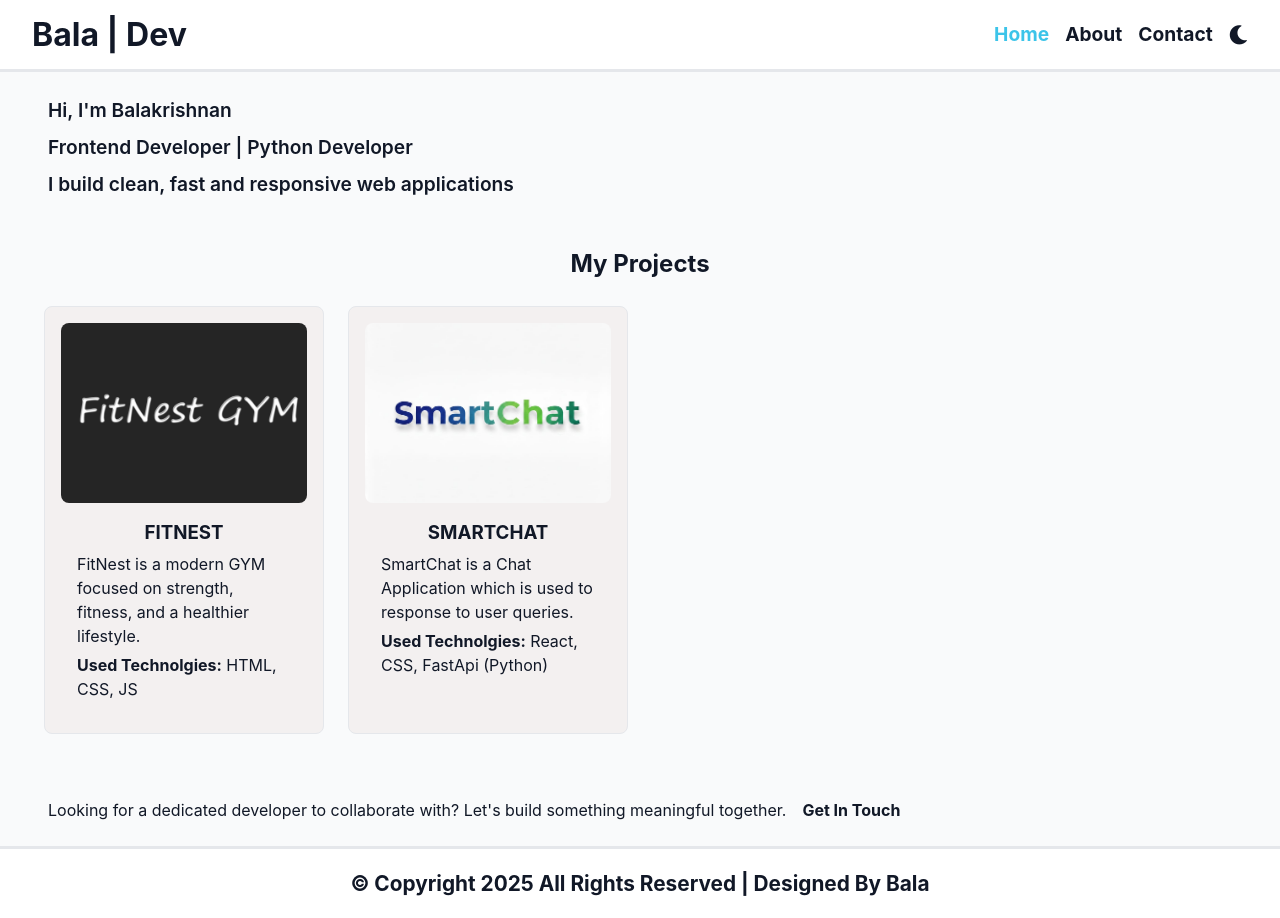
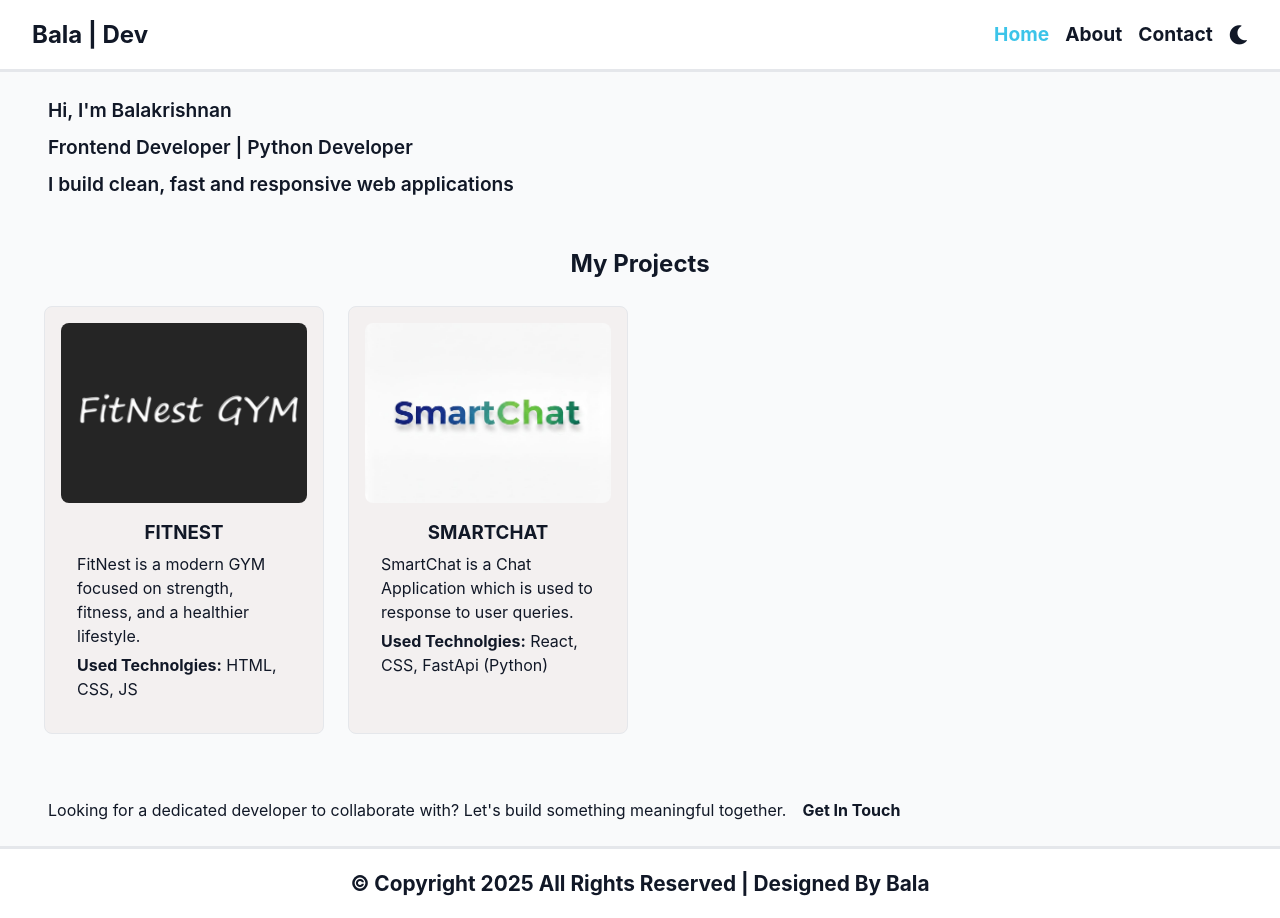
Before and after one commit to bala-labs/portfolio, a React (Create React App) app: page /#/ in a window 1280 px wide. Built offline with nearby package versions, Linux system fonts and the light colour scheme.

Commit message:
fix minor bug

```diff
--- a/src/Components/Header.jsx
+++ b/src/Components/Header.jsx
@@ -36,7 +36,7 @@ const Header = () => {
 
     return (
         <header>
-            <h1>Bala | Dev</h1>
+            <h2>Bala | Dev</h2>
             <nav>
                 <NavLink to="/" className={({ isActive }) => isActive ? "active" : ""}>Home</NavLink>
                 <NavLink to="about" className={({ isActive }) => isActive ? "active" : ""}>About</NavLink>
```
